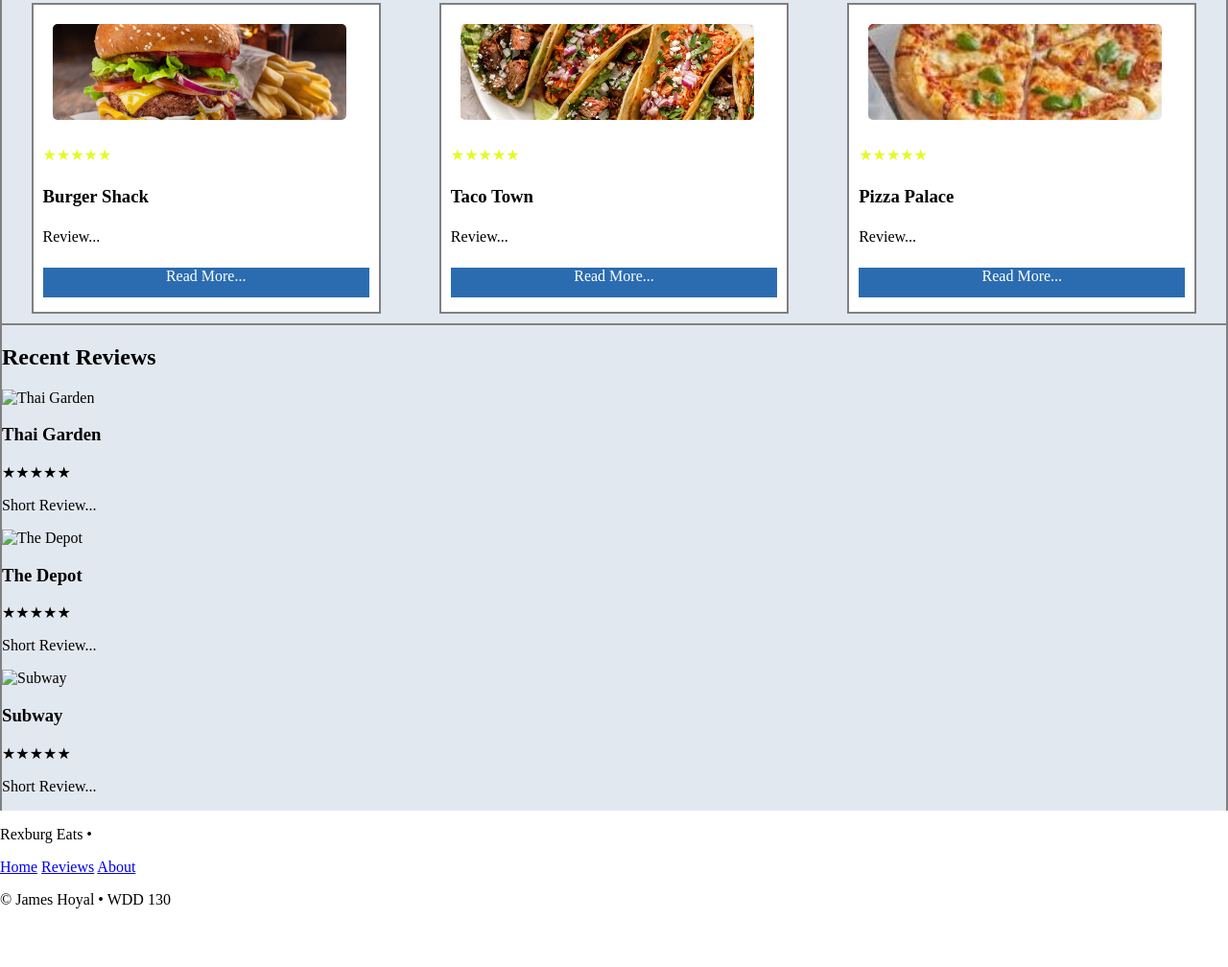
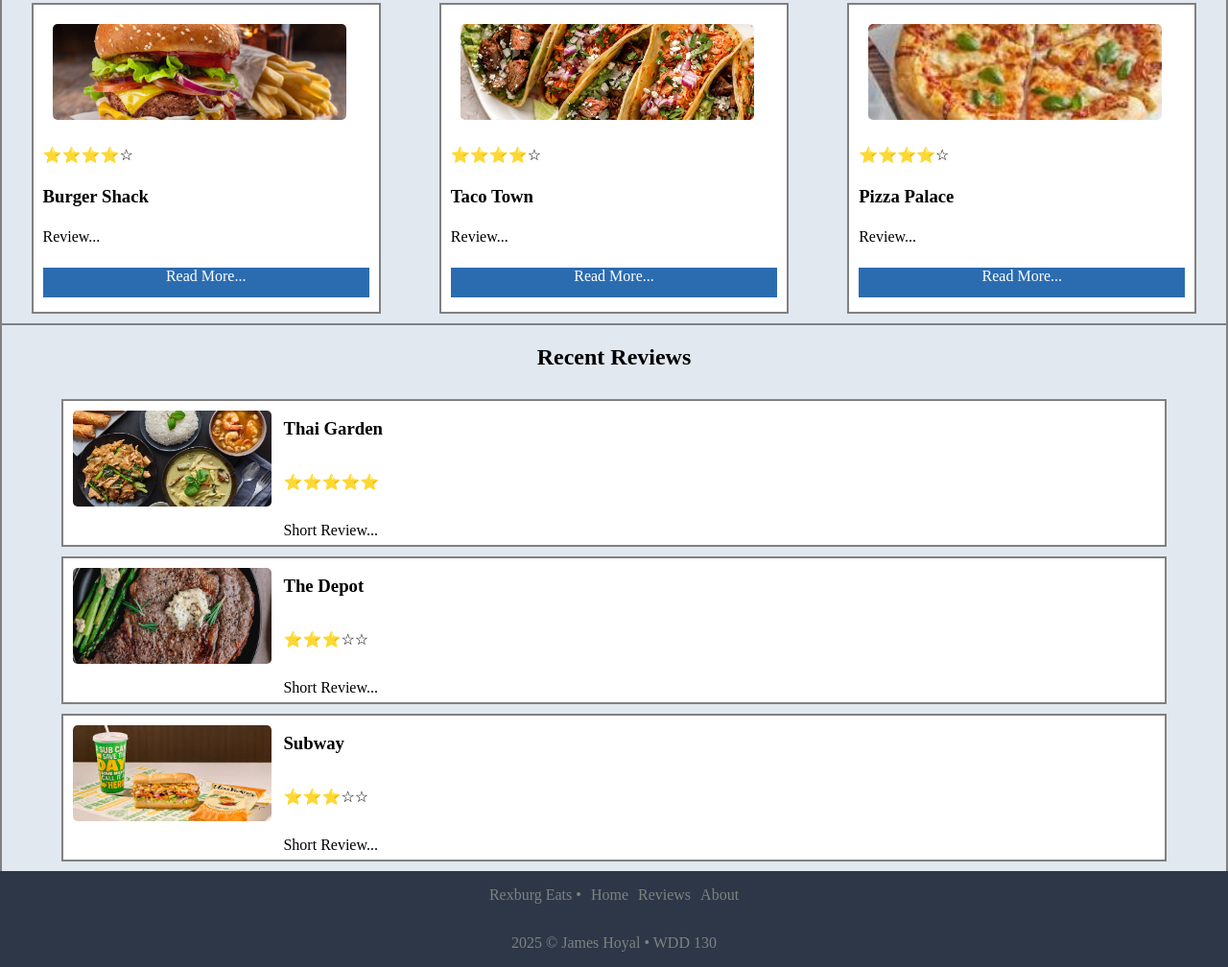
Before and after one commit to noahWhit990/wdd130-hoyal, a plain HTML site: page index.html in a window 1280 px wide. Shown: the part 549-1557 px from the top of the page at 96% size. Before the commit the page ends 1512 px from the top, so only its background shows below. Drawn offline with Linux system fonts and the light colour scheme.

Commit message:
Finished CSS of Home Page

```diff
--- a/index.html
+++ b/index.html
@@ -26,7 +26,7 @@
             <h2>Featured Reviews</h2>
             <div class="featured-reviews">
                 <img class="featured-img" src="images/burger-shack.png" alt="Burger Shack">
-                <p class="stars">★★★★★</p>
+                <p class="stars">⭐⭐⭐⭐☆</p>
                 <h3>Burger Shack</h3>
                 <p>Review...</p>
                 <a href="reviews.html">Read More...</a>
@@ -34,7 +34,7 @@
 
             <div class="featured-reviews">
                 <img class="featured-img" src="images/taco-town.png" alt="Taco Town">
-                <p class="stars">★★★★★</p>
+                <p class="stars">⭐⭐⭐⭐☆</p>
                 <h3>Taco Town</h3>
                 <p>Review...</p>
                 <a href="reviews.html">Read More...</a>
@@ -42,7 +42,7 @@
 
             <div class="featured-reviews">
                 <img class="featured-img" src="images/pizza-palace.png" alt="Pizza Palace">
-                <p class="stars">★★★★★</p>
+                <p class="stars">⭐⭐⭐⭐☆</p>
                 <h3>Pizza Palace</h3>
                 <p>Review...</p>
                 <a href="reviews.html">Read More...</a>
@@ -52,33 +52,35 @@
         <div id="recent">
             <h2>Recent Reviews</h2>
             <div class="recent-reviews">
-                <img class="recent-img" src="thai-garden.png" alt="Thai Garden">
+                <img class="recent-img" src="images/thai-garden.png" alt="Thai Garden">
                 <h3>Thai Garden</h3>
-                <p>★★★★★</p>
+                <p>⭐⭐⭐⭐⭐</p>
                 <p>Short Review...</p>
             </div>
 
             <div class="recent-reviews">
-                <img class="recent-img" src="the-depot.png" alt="The Depot">
+                <img class="recent-img" src="images/the-depot.png" alt="The Depot">
                 <h3>The Depot</h3>
-                <p>★★★★★</p>
+                <p>⭐⭐⭐☆☆</p>
                 <p>Short Review...</p>
             </div>
             <div class="recent-reviews">
-                <img class="recent-img" src="subway.png" alt="Subway">
+                <img class="recent-img" src="images/subway.png" alt="Subway">
                 <h3>Subway</h3>
-                <p>★★★★★</p>
+                <p>⭐⭐⭐☆☆</p>
                 <p>Short Review...</p>
             </div>
         </div>
     </main>
 
     <footer>
-        <p>Rexburg Eats • </p>
-        <a href="index.html">Home</a>
-        <a href="reviews.html">Reviews</a>
-        <a href="about.html">About</a>
-        <p>© James Hoyal • WDD 130</p>
+        <div>
+            <p>Rexburg Eats • </p>
+            <a href="index.html">Home</a>
+            <a href="reviews.html">Reviews</a>
+            <a href="about.html">About</a>
+        </div>
+        <p>2025 © James Hoyal • WDD 130</p>
     </footer>
 </body>
 </body>
--- a/styles.css
+++ b/styles.css
@@ -117,16 +117,72 @@ nav a:hover {
     color: #2d3748;
 }
 
-.stars {
-    color: rgb(228, 250, 34);
-}
-
 #recent {
     display: grid;
     background-color: #e2e8f0;
     border-left: 2px solid gray;
     border-right: 2px solid gray;
-}.container {
+}
+
+#recent h2 {
+    justify-self: center;
+}
+
+#recent{
+    display: grid;
+    gap: 10px;
+    padding-bottom: 10px;
+}
+
+.recent-reviews {
+    display: grid;
+    grid-template-rows: auto auto auto;
+    grid-template-columns: 1fr 4fr;
+    border: 2px solid gray;
+    background-color: white;
+    width: 90%;
+    height: 150px;
+    justify-self: center;
+    text-align: left;
+}
+
+.recent-img {
+    grid-row: 1 / 4;
+    margin: 10px;
+    width: 90%;
+    height: 100px;
+    object-fit: cover;
+    border-radius: 5px;
+}
+
+footer {
+    display: grid;
+    grid-template-rows: auto auto;
+    background: #2d3748;
+    justify-content: center;
+}
+
+footer div {
+    display: flex;
+    gap: 10px;
+    align-items: center;
+}
+
+footer p {
+    color: gray;
+    justify-self: center;
+}
+
+footer a {
+    color: gray;
+    text-decoration: none;
+}
+
+footer a:hover {
+    color: darkblue;
+}
+
+.container {
     text-align: center;
     grid-template-columns: 1fr 1fr;
     padding: 20px 40px;
```
Also changed, not shown: about.html (+7 -5 lines), reviews.html (+7 -5 lines), images/subway.png (added), images/thai-garden.png (added), images/the-depot.png (added).
